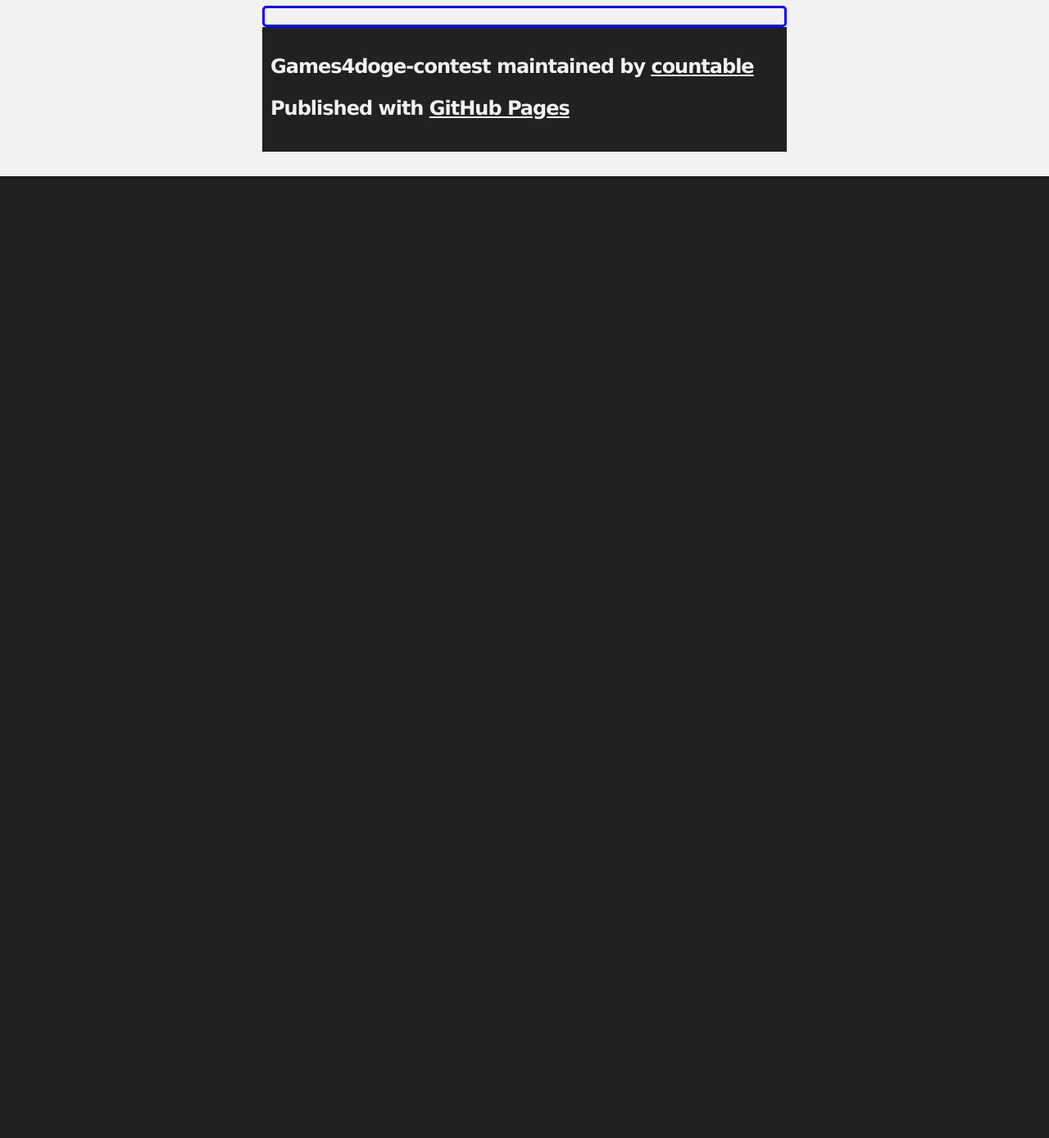
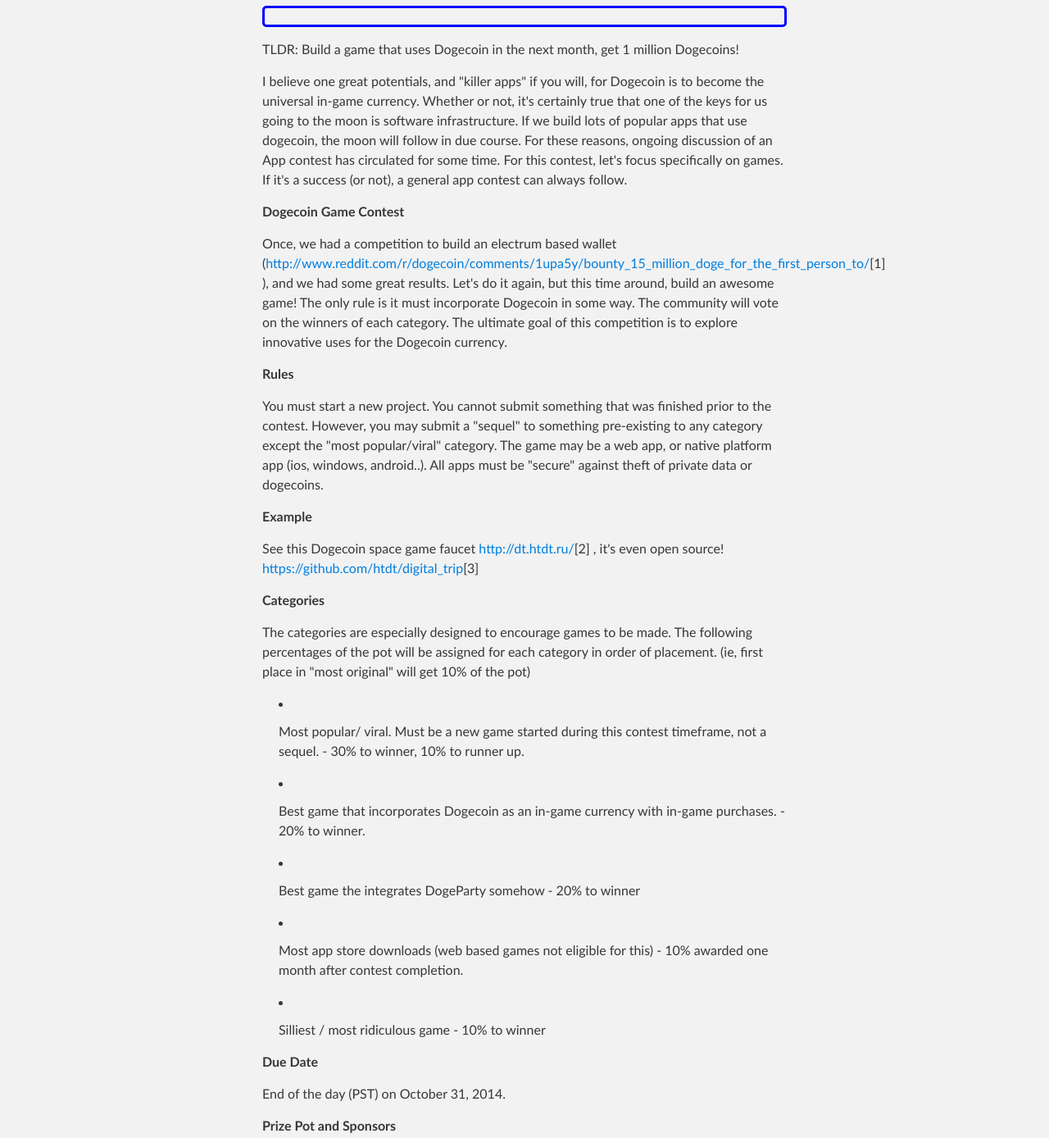
Before and after one commit to countable/games4doge-contest, a plain HTML site: page index.html in a window 1280 px wide. Shown: the part 253-1641 px from the top of the page at 82% size. Before the commit the page ends 800 px from the top, so only its background shows below. Drawn offline with nearby package versions, Linux system fonts and the light colour scheme; no server answers.

Commit message:
Update index.html

```diff
--- a/index.html
+++ b/index.html
@@ -35,11 +35,14 @@
   <div></div>
 </div>
 
-<h3>
+<h1 id='counter'></h1>
 
 <div style='height:20px; position:relative; border: 3px solid blue; border-radius: 5px'>
   <div style='position:absolute; top:0; left:0; width:0%; bottom: 0; background-color: red' id='bar'></div>
 </div>
+
+<h3></h3>
+<p></p>
 
 <script>
   $.get("https://dogechain.info/chain/Dogecoin/q/addressbalance/DDxa6AUa75cZzPygEaJoLH5tEARqTdP8oU", function(rsp){
@@ -48,6 +51,52 @@
     $("#counter").text(rsp + " / 5000000 dogecoin raised!");
   });
 </script>
+
+<p>TLDR: Build a game that uses Dogecoin in the next month, get 1 million Dogecoins!</p>
+
+<p>I believe one great potentials, and "killer apps" if you will, for Dogecoin is to become the universal in-game currency. Whether or not, it's certainly true that one of the keys for us going to the moon is software infrastructure. If we build lots of popular apps that use dogecoin, the moon will follow in due course. For these reasons, ongoing discussion of an App contest has circulated for some time. For this contest, let's focus specifically on games. If it's a success (or not), a general app contest can always follow.</p>
+
+<p><strong>Dogecoin Game Contest</strong></p>
+
+<p>Once, we had a competition to build an electrum based wallet (<a href="http://www.reddit.com/r/dogecoin/comments/1upa5y/bounty_15_million_doge_for_the_first_person_to/" class="imgScanned">http://www.reddit.com/r/dogecoin/comments/1upa5y/bounty_15_million_doge_for_the_first_person_to/</a><span title="press 1 to open link" class="keyNavAnnotation">[1] </span>), and we had some great results. Let's do it again, but this time around, build an awesome game! The only rule is it must incorporate Dogecoin in some way. The community will vote on the winners of each category. The ultimate goal of this competition is to explore innovative uses for the Dogecoin currency.</p>
+
+<p><strong>Rules</strong></p>
+
+<p>You must start a new project. You cannot submit something that was finished prior to the contest. However, you may submit a "sequel" to something pre-existing to any category except the "most popular/viral" category. The game may be a web app, or native platform app (ios, windows, android..). All apps must be "secure" against theft of private data or dogecoins.</p>
+
+<p><strong>Example</strong></p>
+
+<p>See this Dogecoin space game faucet <a href="http://dt.htdt.ru/" class="imgScanned">http://dt.htdt.ru/</a><span title="press 2 to open link" class="keyNavAnnotation">[2] </span> , it's even open source! <a href="https://github.com/htdt/digital_trip" class="imgScanned">https://github.com/htdt/digital_trip</a><span title="press 3 to open link" class="keyNavAnnotation">[3] </span></p>
+
+<p><strong>Categories</strong></p>
+
+<p>The categories are especially designed to encourage games to be made. The following percentages of the pot will be assigned for each category in order of placement. (ie, first place in "most original" will get 10% of the pot)</p>
+
+<ul>
+<li><p>Most popular/ viral. Must be a new game started during this contest timeframe, not a sequel. - 30% to winner, 10% to runner up.</p></li>
+<li><p>Best game that incorporates Dogecoin as an in-game currency with in-game purchases. - 20% to winner.</p></li>
+<li><p>Best game the integrates DogeParty somehow - 20% to winner</p></li>
+<li><p>Most app store downloads (web based games not eligible for this) - 10% awarded one month after contest completion.</p></li>
+<li><p>Silliest / most ridiculous game - 10% to winner</p></li>
+</ul>
+
+<p><strong>Due Date</strong></p>
+
+<p>End of the day (PST) on October 31, 2014.</p>
+
+<p><strong>Prize Pot and Sponsors</strong></p>
+
+<p>A pot will be added to during competition, hopefully growing if enough hype builds. I'll start the pot with 1 million dogecoins ( <a href="/u/echo85" class="userTagged imgScanned">/u/echo85</a><span class="RESUserTag"><a class="userTagLink RESUserTagImage" username="echo85" title="set a tag" href="javascript:void(0)"></a></span> <a href="javascript:void(0)" class="voteWeight" style="display: none;">[vw]</a><span title="press 4 to open link" class="keyNavAnnotation">[4] </span> ). Unless / until a better option volunteers itself, I'll be storing the pot in a dedicated wallet. Why should you trust me? Well, I've tipped about 4 million Doge on reddit and twitter, much at higher prices than we have now! Also, you know who I am, and I'll name my Canadian company "countable.ca" as the account holder. It's a small company but it's been around quite a while. At the end of the day, if you don't trust me to watch the account, DON'T donate! If you make a large contribution, you'll be mentioned in all communication here on as a sponsor. For my contribution, my little digital shop project, DogeLet.com will be named as a sponsor.</p>
+
+<p><strong>Guide for Developers</strong></p>
+
+<p>I suggest using block.io in order to integrate Dogecoin easily without running your own copy of dogecoind. If you're awarding Dogecoin to users for any type of in-game action, you'll need a way to verify they're not cheating. One straightforward way is with a server component such as socket.io in the example above. If anyone has more examples or resources for developers, please post them for everyone to benefit from!</p>
+
+<p><strong>Suggestions are Welcome</strong></p>
+
+<p>Have an idea to improve the contest? It officially starts this Friday at 11pm PST. Changes may be made until that time. Time permitting, I'll be creating a website to track funds and rules as well.</p>
+
+<p>Thanks to all who participate in this moon gaming initiative! (should it be called games4moon instead?)</p>
 
     <!-- FOOTER  -->
     <div id="footer_wrap" class="outer">
```
